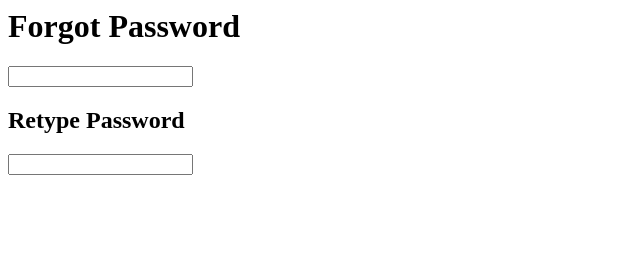
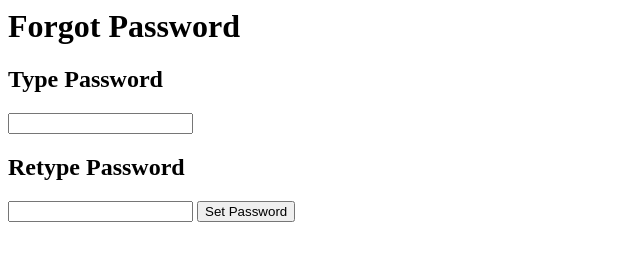
Before and after one commit to jrobbins/recommender, a plain HTML site: page forgotpassword.html in a window 1280 px wide. Shown: the whole page, without its empty margins (0-640 px from the left). Drawn offline with Linux system fonts and the light colour scheme.

Commit message:
Update forgotpassword.html

```diff
--- a/forgotpassword.html
+++ b/forgotpassword.html
@@ -4,8 +4,22 @@
 </head>
 <body>
 <h1>Forgot Password</h1>
-<input>
-<h2>Retype Password</h2>
-<input>
+<form action="login.html" onsubmit="check">
+
+  <h2>Type Password</h2>
+  <input id="input1">
+  <h2>Retype Password</h2>
+  <input id= "input2">
+  <button type=submit id="button1">Set Password</button>
+</form>
+
+<script>
+  function check(){
+   var pas1=document.getElementById("input1");
+   var pas2=document.getElementById("input2");
+   return pas1.value == pas2.value;
+  }
+</script>
+
 </body>
 </html>
```
